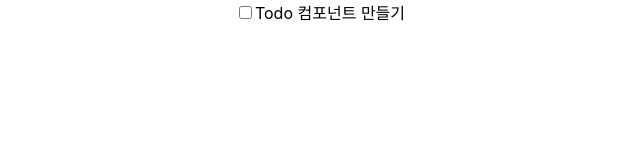
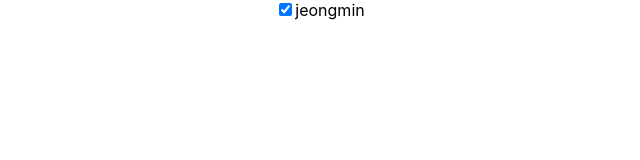
Before and after one commit to jeongminwel/todo-react-app, a React (Create React App) app: page / in a window 1280 px wide. Shown: the top 160 px of the page, without its empty margins (320-960 px from the left). Built offline with nearby package versions, Linux system fonts and the light colour scheme.

Commit message:
props and State

```diff
--- a/src/App.js
+++ b/src/App.js
@@ -3,10 +3,17 @@ import Todo from "./Todo";
 import "./App.css";
 
 class App extends React.Component {
+  constructor(props) {
+    super(props);
+    this.state = {
+      item: { id:0, title: "jeongmin", done: true},
+    };
+  }
+
   render() {
     return (
       <div className="App">
-        <Todo/>
+        <Todo item={this.state.item}/>
       </div>
     )
   }
--- a/src/Todo.js
+++ b/src/Todo.js
@@ -1,12 +1,20 @@
 import React from 'react'
+class Todo extends React.Component {
+    constructor(props) {
+      super(props);
+      this.state = { item: props.item }
+    }
 
-
-class Todo extends React.Component {
     render() {
       return (
-            <div className='Todo'>
-                <input type="checkbox" id='todo0' name='todo0' value='todo0'/>
-                <label for="todo0">Todo 컴포넌트 만들기</label>
+        <div className="Todo">
+          <input
+            type="checkbox"
+            id={this.state.item.id}
+            name={this.state.item.name}
+            checked={this.state.item.done}
+          />
+          <label id={this.state.item.id}>{this.state.item.title}</label>
         </div>
       )
     }
```
Lines whose indentation alone changed are shown as unchanged.
